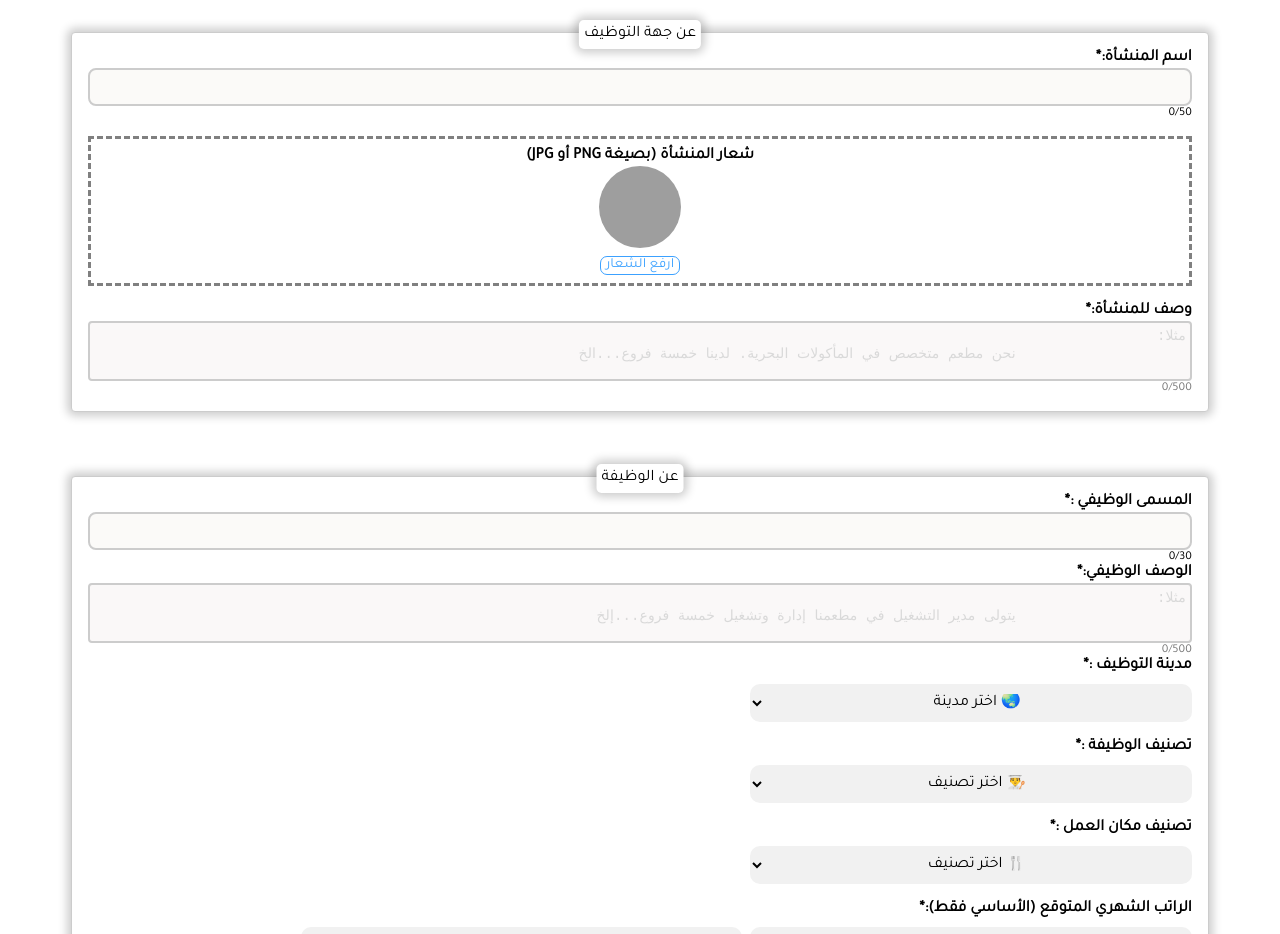
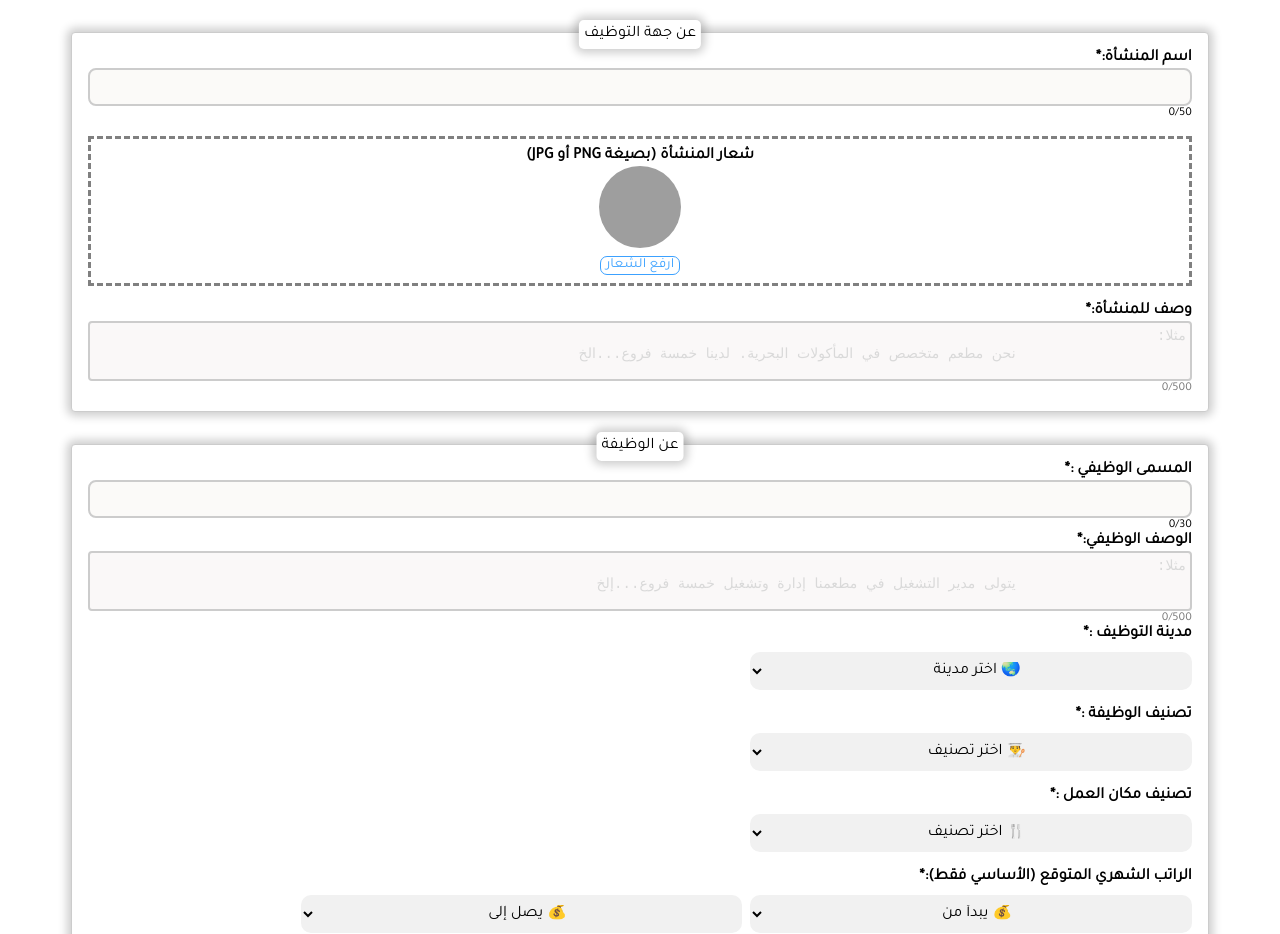
Before and after one commit to alrepo/job-board, a React (Create React App) app: page /jobs/new-job-post in a window 1280 px wide. Shown: the top 934 px of the page. Built offline with nearby package versions, Linux system fonts and the light colour scheme; grey boxes are pictures that could not be loaded.

Commit message:
less marginTop in bttom InputDiv

```diff
--- a/src/components/NewJobPost/NewJobPost.jsx
+++ b/src/components/NewJobPost/NewJobPost.jsx
@@ -46,7 +46,7 @@ function NewJobPost()
                 />
             </InputDiv>
 
-            <InputDiv style={{marginTop: "4rem", paddingTop: "1rem"}}>
+            <InputDiv style={{marginTop: "2rem", paddingTop: "1rem"}}>
             <Heading>عن الوظيفة</Heading>
 
                 <Label> المسمى الوظيفي :{"*"}</Label>
```
